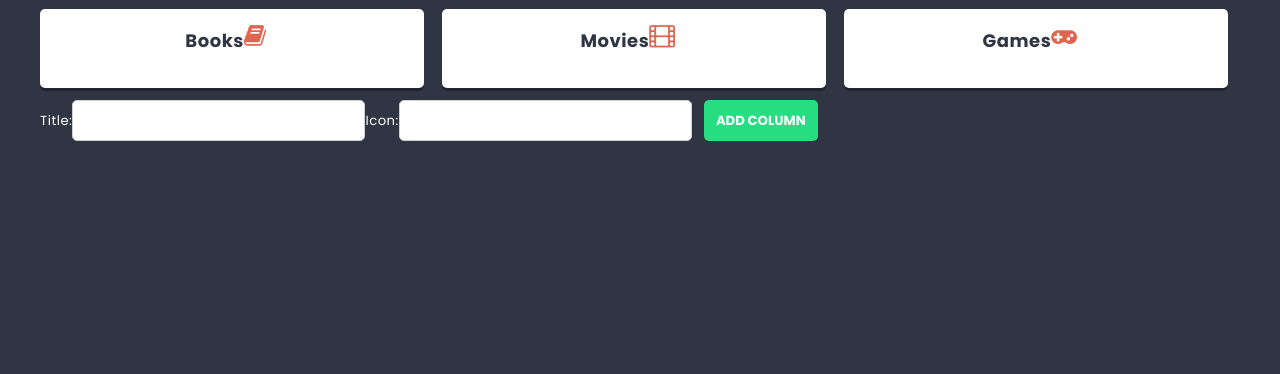
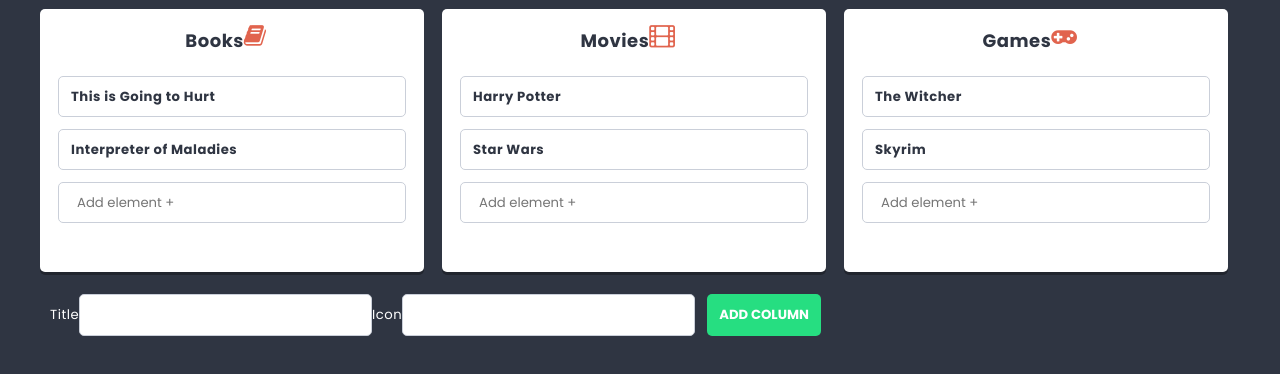
Before and after one commit to Tweber663/11-React-Webpack, a React (Create React App) app in the folder module-11/: page / in a window 1280 px wide. Shown: the part 532-906 px from the top of the page. Before the commit the page ends 800 px from the top, so only its background shows below. Built offline with nearby package versions, Linux system fonts and the light colour scheme.

Commit message:
forms working, cards working, styles added

```diff
--- /dev/null
+++ b/module-11/src/components/Card/Card.js
@@ -0,0 +1,10 @@
+import styles from './Card.module.scss'
+
+const Card = (p) => {
+
+    return (
+        <li className={styles.card} key={p.cards.id}>{p.cards.title}</li>
+    )
+}
+
+export default Card
--- /dev/null
+++ b/module-11/src/components/Card/Card.module.scss
@@ -0,0 +1,13 @@
+@import '../../styles/settings.scss';
+
+.card {
+    position: relative;
+    background: $color-light;
+    border: 1px solid lighten($color-dark, 60%);
+    padding: $base-size;
+    margin: 0 0 $base-size 0;
+    border-radius: $radius;
+    display: flex;
+    justify-content: space-between;
+    font-weight: bold;
+}
--- a/module-11/src/components/ColumnForm/ColumnForm.js
+++ b/module-11/src/components/ColumnForm/ColumnForm.js
@@ -16,11 +16,11 @@
     }
 
 	return (
-        <form onSubmit={handleSubmit}>
-            <label>Title:</label>
-            <TextInput type="text" value={title} onChange={e => setTitle(e.target.value)} />
-            <label>Icon:</label>
-            <TextInput type="text" value={icon} onChange={e => setIcon(e.target.value)} />
+        <form className={styles.columnForm} onSubmit={handleSubmit}>
+            <label>Title</label>
+            <TextInput value={title} onChange={e => setTitle(e.target.value)} />
+            <label>Icon</label>
+            <TextInput value={icon} onChange={e => setIcon(e.target.value)} />
             <Button> Add column </Button>
         </form>
 	);
@@ -28,3 +28,35 @@
 
 
 export default ColumnForm;
+
+
+
+// // import styles from './ColumnForm.module.scss'
+// import { useState } from 'react';
+// import Button from '../button/button';
+// import TextInput from '../TextInput/TextInput';
+
+// const ColumnForm = props => {
+//     const [title, setTitle] = useState('');
+//     const [icon, setIcon] = useState('');
+
+//     const handleSubmit = e => {
+//         e.preventDefault();
+//         props.action({ title: title, icon: icon });
+//         setTitle('');
+//         setIcon('');
+//     }
+
+// 	return (
+//         <form onSubmit={handleSubmit}>
+//             <label>Title:</label>
+//             <TextInput type="text" value={title} onChange={e => setTitle(e.target.value)} />
+//             <label>Icon:</label>
+//             <TextInput type="text" value={icon} onChange={e => setIcon(e.target.value)} />
+//             <Button> Add column </Button>
+//         </form>
+// 	);
+// };
+
+
+// export default ColumnForm;
--- a/module-11/src/components/ColumnForm/ColumnForm.module.scss
+++ b/module-11/src/components/ColumnForm/ColumnForm.module.scss
@@ -0,0 +1,4 @@
+.columnForm {
+   text-align: center;
+   padding: 10px;
+}
--- a/module-11/src/components/List/List.js
+++ b/module-11/src/components/List/List.js
@@ -1,7 +1,6 @@
 import styles from './List.module.scss'
 import Column from '../column/column'
 import ColumnForm from '../ColumnForm/ColumnForm';
-
 
 //React hooks
 import shortid from 'shortid';
@@ -11,14 +10,54 @@
 
 
     const [columns, setColumns] = useState([
-        { id: 1, titles: 'Books', icon: 'book' },
-        { id: 2, titles: 'Movies', icon: 'film' },
-        { id: 3, titles: 'Games', icon: 'gamepad' }
+        {
+            id: 1,
+            title: 'Books',
+            icon: 'book',
+            cards: [
+                { id: 1, title: 'This is Going to Hurt' },
+                { id: 2, title: 'Interpreter of Maladies' }
+            ]
+        },
+        {
+            id: 2,
+            title: 'Movies',
+            icon: 'film',
+            cards: [
+                { id: 1, title: 'Harry Potter' },
+                { id: 2, title: 'Star Wars' }
+            ]
+        },
+        {
+            id: 3,
+            title: 'Games',
+            icon: 'gamepad',
+            cards: [
+                { id: 1, title: 'The Witcher' },
+                { id: 2, title: 'Skyrim' }
+            ]
+        }
     ]);
 
     const addColumn = element => {
-		setColumns([...columns, { id: shortid(), titles: element.title, icon: element.icon }]);
-        console.log(columns);
+		setColumns([...columns, { id: shortid(), title: element.title, icon: element.icon, cards: [] }]);
+        console.log(element);
+    };
+
+    const addCard = (newCard, columnId) => {
+        console.log(columnId)
+        const columnsUpdated = columns.map(column => {
+            console.log(column.id)
+            if(column.id === columnId)
+                return { ...column, cards: [...column.cards, { id: shortid(), title: newCard.title }]}
+            else
+                return column
+        })
+
+        console.log(columnsUpdated);
+
+        setColumns(columnsUpdated);
+
     };
 
     return (
@@ -30,10 +69,8 @@
                 <p className={styles.description}>Interesting things I want to check out!</p>
             </div>
             <section className={styles.columns}>
-                {columns.map((c) => <Column key={c.id} title={c.titles} icon={c.icon}/>)}
-
+                {columns.map((c) => <Column action={addCard} key={c.id} id={c.id} title={c.title} icon={c.icon} cards={c.cards}/>)}
                 <ColumnForm action={addColumn} />
-
             </section>
         </div>
     )
--- a/module-11/src/components/TextInput/TextInput.js
+++ b/module-11/src/components/TextInput/TextInput.js
@@ -1,7 +1,7 @@
 import styles from './TextInput.module.scss';
 
-const TextInput = props => {
-    return <input className={styles.input} placeholder={props.placeholder} type="text" />
-}
+const TextInput = (props) => {
+    return <input className={styles.input} value={props.value} onChange={props.onChange} placeholder={props.placeholder} type="text" />
+};
 
 export default TextInput;
--- /dev/null
+++ b/module-11/src/components/cardForm/cardForm.js
@@ -0,0 +1,22 @@
+import styles from './cardForm.module.scss'
+import { useState } from 'react';
+import TextInput from './../TextInput/TextInput';
+
+
+const CardForm = props => {
+    const [title, setTitle] = useState('');
+    const handleSubmit = e => {
+        e.preventDefault();
+        props.action({ title: title }, props.columnId);
+        console.log(props.columnId)
+        setTitle('');
+    };
+
+	return (
+        <form className={styles.cartForm}  onSubmit={handleSubmit}>
+            <TextInput placeholder="Add element +" value={title} onChange={e => setTitle(e.target.value)}/>
+        </form>
+	);
+};
+
+export default CardForm;
--- /dev/null
+++ b/module-11/src/components/cardForm/cardForm.module.scss
@@ -0,0 +1,6 @@
+.cartForm {
+    display: block;
+}
+ .cartForm input[type="text"] {
+    width: calc(100%); /* Subtract any padding and border from the width */
+  }
--- a/module-11/src/components/column/column.js
+++ b/module-11/src/components/column/column.js
@@ -1,4 +1,6 @@
+import Card from '../Card/Card';
 import styles from './column.module.scss'
+import CardForm from '../cardForm/cardForm';
 
 const Column = (element) => {
     return (
@@ -6,7 +8,12 @@
             <h2 className={styles.title}>
                 {element.title}
                 <span className={`${styles.icon} fa fa-${element.icon}`}></span>
-                </h2>
+            </h2>
+            <ul className={styles.cards}>
+                {element.cards.map(card => <Card cards={card}/>)}
+                <CardForm columnId={element.id} action={element.action}/>
+            </ul>
+
         </article>
     );
 }
```
